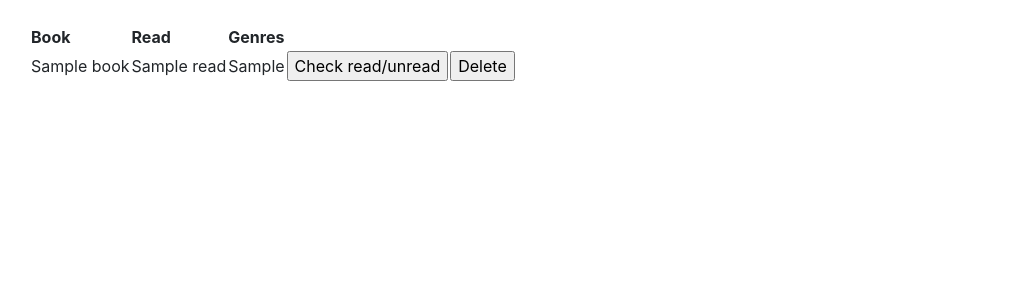
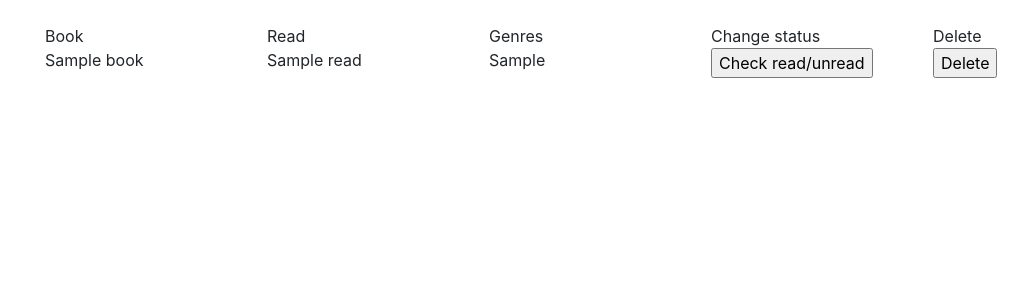
Before and after one commit to Ukonhattu/kirjakanta, a Flask app: template application/templates/books/list.html in a window 1280 px wide. Shown: the part 56-356 px from the top of the page, without its empty margins (55-1083 px from the left). Run offline with Flask 2, Linux system fonts and the light colour scheme; the template is opened without the code that fills it: most values are stand-ins (such as "Sample title", 1, 10 or a date in 2020); parts of the project's set-up code (start-up, migrations or seed data) failed here and were passed over; some libraries are stand-ins or nearby versions.

Commit message:
paranneltu hieman kirjalaustauksen ulkoasua

```diff
--- a/application/templates/books/list.html
+++ b/application/templates/books/list.html
@@ -1,30 +1,32 @@
 {% extends "layout.html" %}
 
 {% block body %}
-  <table>
-    <tr>
-      <th>Book</th>
-      <th>Read</th>
-      <th>Genres</th>
-    </tr>
+  <div class="container">
+    <div class="row">
+      <div class="col-sm">Book</div>
+      <div class="col-sm">Read</div>
+      <div class="col-sm">Genres</div>
+      <div class="col-sm">Change status</div>
+      <div class="col-sm">Delete</div>
+    </div>
     {% for book in books %}
-    <tr>
-      <td>{{ book.name }}</td>
-      <td>{{ book.read }}</td>
-      <td>
-        {{book.getGenres()}}
-     </td>
-      <td>
+    <div class="row">
+      <div class="col-sm">{{ book.name }}</div>
+      <div class="col-sm">{{ book.read }}</div>
+      <div class="col-sm">{{book.getGenres()}}</div>
+
+      <div class="col-sm">
         <form method="POST" action="{{ url_for('book_set_read', book_id=book.id) }}">
           <input type="submit" value="Check read/unread" />
         </form>
-      </td>
-      <td>
+      </div>
+      <div class="col-sm">
         <form method="post" action="{{ url_for('books_delete', book_id = book.id) }}">
           <input type="submit" value="Delete" />
         </form>
-      </td>
-    </tr>
+      </div>
+    </div>
+
     {% endfor %}
-  </table>
+
 {% endblock %}
```
